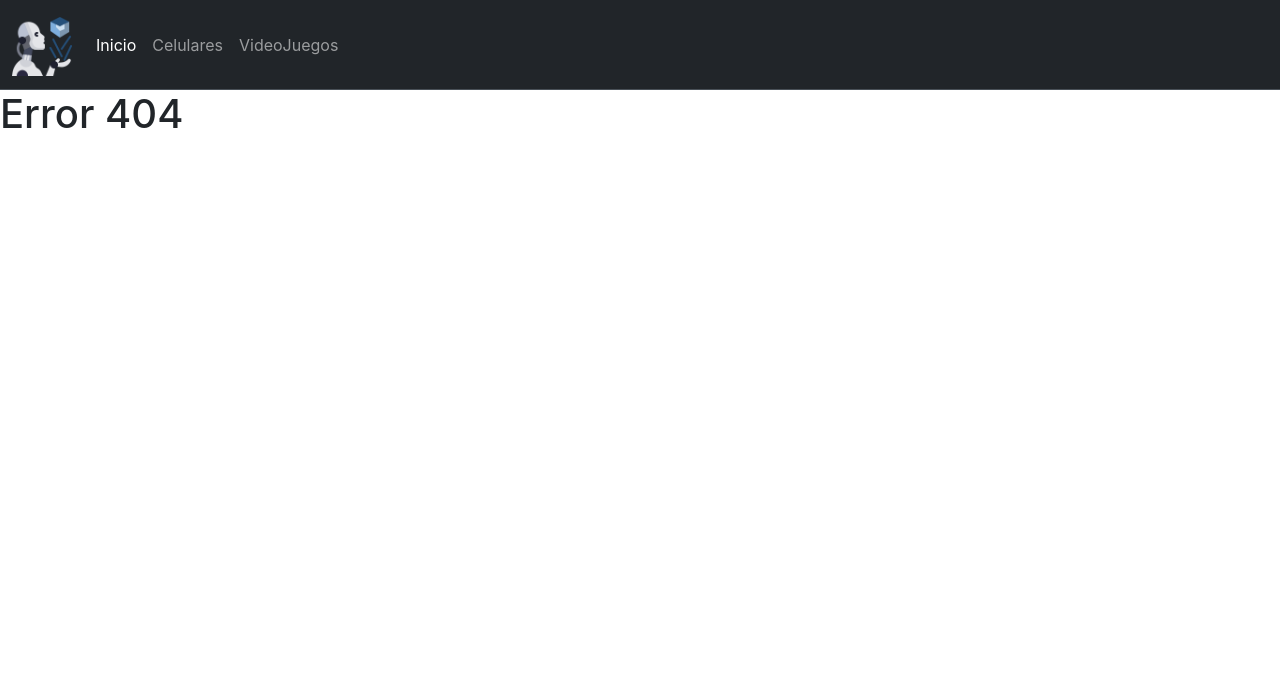
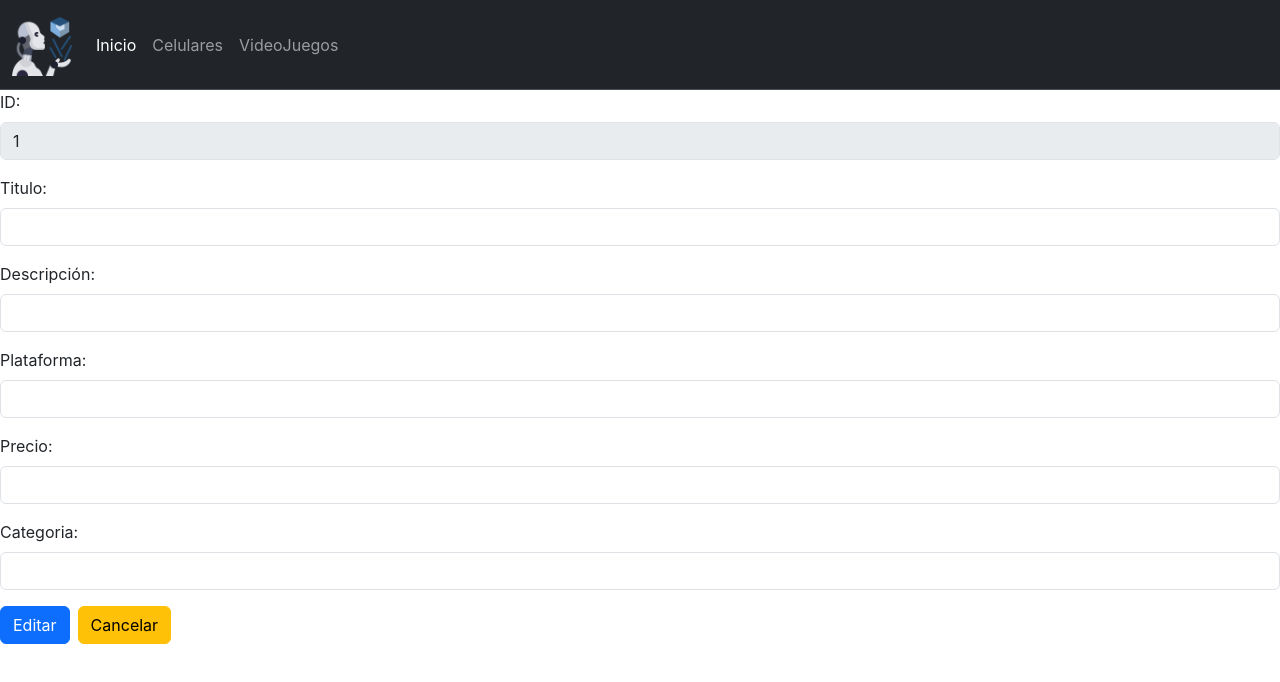
Before and after one commit to Leof07/proyecto_final, a React (Create React App) app: page /juegos/editar/1 in a window 1280 px wide. Before the commit this address had no page. Shown: the top 682 px of the page. Built offline with nearby package versions, Linux system fonts and the light colour scheme; no server answers.

Commit message:
creacion del editar, cargar, eliminar

```diff
--- a/src/Components/App.jsx
+++ b/src/Components/App.jsx
@@ -6,8 +6,10 @@ import Header from "./Header";
 import CelularesCrud from "./CelularesCrud";
 import JuegosCrud from "./JuegosCrud";
 import FormularioCelular from "./FormularioCelular";
+import FormularioJuego from "./FormularioJuego";
 function App() {
     const[APICelulares,SetAPICelulares]=useState("https://denny2023.azurewebsites.net/api/celulares")
+    const[APIJuegos,SetAPIJuegos]=useState("https://denny2023.azurewebsites.net/api/juegos")
     return(
         <div>
             <BrowserRouter>
@@ -18,7 +20,10 @@ function App() {
                 <Route path="/celulares/add" element={<FormularioCelular api={APICelulares}/>}/>
                 <Route path="/celulares/editar/:id" element={<FormularioCelular api={APICelulares}/>}/>
                 <Route path="celulares/eliminar/:id" element={<FormularioCelular api={APICelulares} del={true}/>}/>
-                <Route path="/juegos" element={<JuegosCrud/>}/>
+                <Route path="/juegos" element={<JuegosCrud api={APIJuegos}/>}/>
+                <Route path="/juegos/add" element={<FormularioJuego api={APIJuegos}/>}/>
+                <Route path="/juegos/editar/:id" element={<FormularioJuego api={APIJuegos}/>}/>
+                <Route path="/juegos/eliminar/:id" element={<FormularioJuego api={APIJuegos} del={true}/>}/>
                 <Route path="*" element={<NotFound/>}/>
             </Routes>
             </BrowserRouter>
--- /dev/null
+++ b/src/Components/FormularioJuego.jsx
@@ -0,0 +1,171 @@
+import React, {useState, useEffect} from "react";
+import { useNavigate, useParams } from "react-router-dom";
+import axios from "axios";
+
+function FormularioJuego({api,del}) {
+    const[titulo,setTitulo]=useState("")
+    const[descripcion,setDescripcion]=useState("")
+    const[plataforma,setPlataforma]=useState("")
+    const[precio,setPrecio]=useState("")
+    const[categoria,setCategoria]=useState("")
+    const navigate= useNavigate()
+    const{id}=useParams()
+    useEffect(()=>{
+        if(id!==undefined)
+        cargarJuego()
+    },[])
+
+    async function guardar(){
+
+        try{
+            let juegos={
+                titulo:titulo,
+                descripcion:descripcion,
+                plataforma:plataforma,
+                precio:precio,
+                categoria:categoria
+            }
+            let res= await axios.post(api,juegos)
+            let datos= await res.data
+            if(datos.status===1){
+                alert(datos.message)
+                navigate("/juegos")
+            }
+        }
+        catch(err){
+            alert(err)
+            console.log(err)
+        }
+    }
+    async function cargarJuego(){
+        try{
+            let res=await axios.get(api+"/"+id)
+            let datos=await res.data
+            setTitulo(datos.titulo)
+            setDescripcion(datos.descripcion)
+            setPlataforma(datos.plataforma)
+            setPrecio(datos.precio)
+            setCategoria(datos.categoria)
+        }
+        catch(err){
+            alert(err)
+            console.log(err)
+            if(err.response.status===500){
+                alert("El juego ya no existe")
+                navigate("/juegos")
+            }
+        }
+    }
+    async function editar(){
+        try{
+            let juegos={
+                juegoId:id,
+                titulo:titulo,
+                descripcion:descripcion,
+                plataforma:plataforma,
+                precio:precio,
+                categoria:categoria
+            }
+            let res= await axios.put(api,juegos)
+            let datos= await res.data
+            if(datos.status===1){
+                alert(datos.message)
+                navigate("/juegos")
+            }
+        }
+        catch(err){
+            alert(err)
+            console.log(err)
+            if(err.response.status===500){
+                alert("El juego ya no existe")
+                navigate("/juegos")
+            }
+        }
+    }
+    async function eliminar(){
+        try{
+            let res= await axios.delete(api+"?id="+id)
+            let datos= await res.data
+            if (datos.status===1){
+                alert(datos.message)
+                navigate("/juegos")
+            }
+        }catch(err){
+            alert(err)
+            console.log(err)
+            if(err.response.status===500){
+                alert("El juego ya no existe")
+                navigate("/juegos")
+            }
+        }
+    }
+    function enviar(e){
+        e.preventDefault()
+        e.stopPropagation()
+        let form=document.querySelector(".need-validation")
+        if (!form.checkValidity()) {
+            form.classList.add('was-validated')
+    }
+    else{
+        if(id===undefined){
+            guardar()
+        }
+        else{
+            if(del===undefined){
+                editar()
+            }
+            else{
+                eliminar()
+            }
+        }
+    }
+}
+    return(
+        <div >
+            <form className="need-validation" noValidate>
+                {
+                    id!==undefined?
+                    <div className="form-group">
+                        <label className="form-label">ID:</label>
+                        <input type="text" className="form-control" value={id} disabled readOnly></input>
+                    </div>
+                    :
+                    ""
+                }
+                <div className="form-group mt-3">
+                    <label className="form-label">Titulo:</label>
+                    <input type="text" className="form-control" value={titulo} onChange={(e)=>{setTitulo(e.target.value)}} required disabled={del===undefined?false:true}></input>
+                    <div className="valid-feedback">Correcto</div>
+                    <div className="invalid-feedback">Campo requerido</div>
+                </div>
+                <div className="form-group mt-3">
+                    <label className="form-label">Descripción:</label>
+                    <input type="text" className="form-control" value={descripcion} onChange={(e)=>{setDescripcion(e.target.value)}} required disabled={del===undefined?false:true}></input>
+                    <div className="valid-feedback">Correcto</div>
+                    <div className="invalid-feedback">Campo requerido</div>
+                </div>
+                <div className="form-group mt-3">
+                    <label className="form-label">Plataforma:</label>
+                    <input type="text" className="form-control" value={plataforma} onChange={(e)=>{setPlataforma(e.target.value)}} required disabled={del===undefined?false:true}></input>
+                    <div className="valid-feedback">Correcto</div>
+                    <div className="invalid-feedback">Campo requerido</div>
+                </div>
+                <div className="form-group mt-3">
+                    <label className="form-label">Precio:</label>
+                    <input type="text" className="form-control" value={precio} onChange={(e)=>{setPrecio(e.target.value)}} required disabled={del===undefined?false:true}></input>
+                    <div className="valid-feedback">Correcto</div>
+                    <div className="invalid-feedback">Campo requerido</div>
+                </div>
+                <div className="form-group mt-3">
+                    <label className="form-label">Categoria:</label>
+                    <input type="text" className="form-control" value={categoria} onChange={(e)=>{setCategoria(e.target.value)}} required disabled={del===undefined?false:true}></input>
+                    <div className="valid-feedback">Correcto</div>
+                    <div className="invalid-feedback">Campo requerido</div>
+                </div>
+                <button className={`btn btn-${id===undefined?"success": del===undefined?"primary":"danger"} mt-3`} onClick={(e)=>{enviar(e)}}>{id===undefined?"Guardar": del===undefined?"Editar":"Eliminar"}</button>
+                <button className="btn btn-warning mt-3 ms-2" onClick={()=>{navigate("/juegos")}}>Cancelar</button>
+            </form>
+        </div>
+    )
+}
+export default FormularioJuego;
--- a/src/Components/JuegosCrud.jsx
+++ b/src/Components/JuegosCrud.jsx
@@ -1,9 +1,35 @@
-import React from "react";
+import React, {useState, useEffect} from "react";
+import Tabla from "./Tabla";
+import axios from "axios";
 
-function JuegosCrud() {
+function JuegosCrud({api}) {
+    const[juegos,SetJuegos]=useState()
+
+    useEffect(()=>{
+    cargarJuegos()
+    },[])
+
+    async function cargarJuegos(){
+        try{
+            let res=await axios(api)
+            let datos= await res.data
+            SetJuegos(datos)
+    }
+        catch(err){
+            alert(err)
+            console.log(err)
+    }
+}
     return(
         <div>
-            <h1>Juegos</h1>
+            {
+                juegos===undefined?
+                <div className="spinner-border" role="status">
+                    <span className="visually-hidden">Loading...</span>
+                </div>
+                :
+                <Tabla lista={juegos}controlador="juegos" headers={["Id","Titulo","Descripción","Plataforma","Precio", "Categoria"]} ></Tabla>
+            }
         </div>
     )
 }
--- a/src/Components/Tabla.jsx
+++ b/src/Components/Tabla.jsx
@@ -17,8 +17,8 @@ function Tabla({headers,controlador, lista}) {
             lista.map((elemento,index) => (
               <tr key={index}>
                 <td>
-                  <Link to={`/${controlador}/editar/${Object.values(elemento)[0]}`} className="btn btn-primary">Edit</Link>
-                  <Link to={`/${controlador}/eliminar/${Object.values(elemento)[0]}`} className="btn btn-danger">Delete</Link>
+                  <Link to={`/${controlador}/editar/${Object.values(elemento)[0]}`} className="btn btn-primary">Editar</Link>
+                  <Link to={`/${controlador}/eliminar/${Object.values(elemento)[0]}`} className="btn btn-danger">Eliminar</Link>
                 </td>
                 {
                 Object.values(elemento).map((valor,index) => (<td key={index}>{valor}</td>))
```
